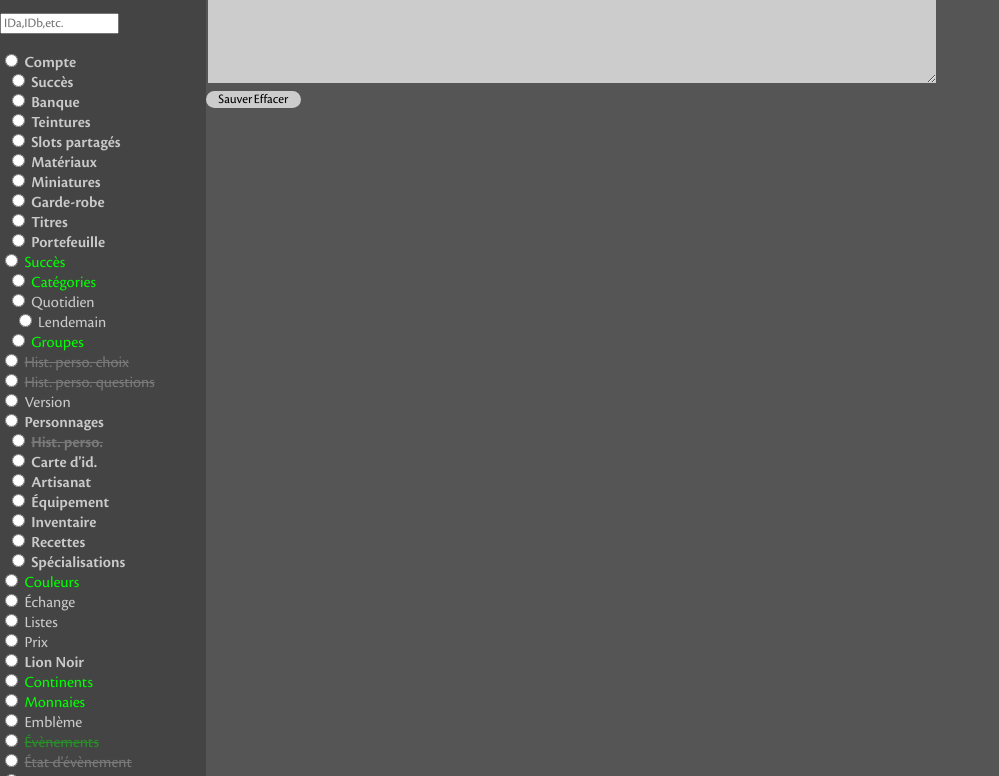
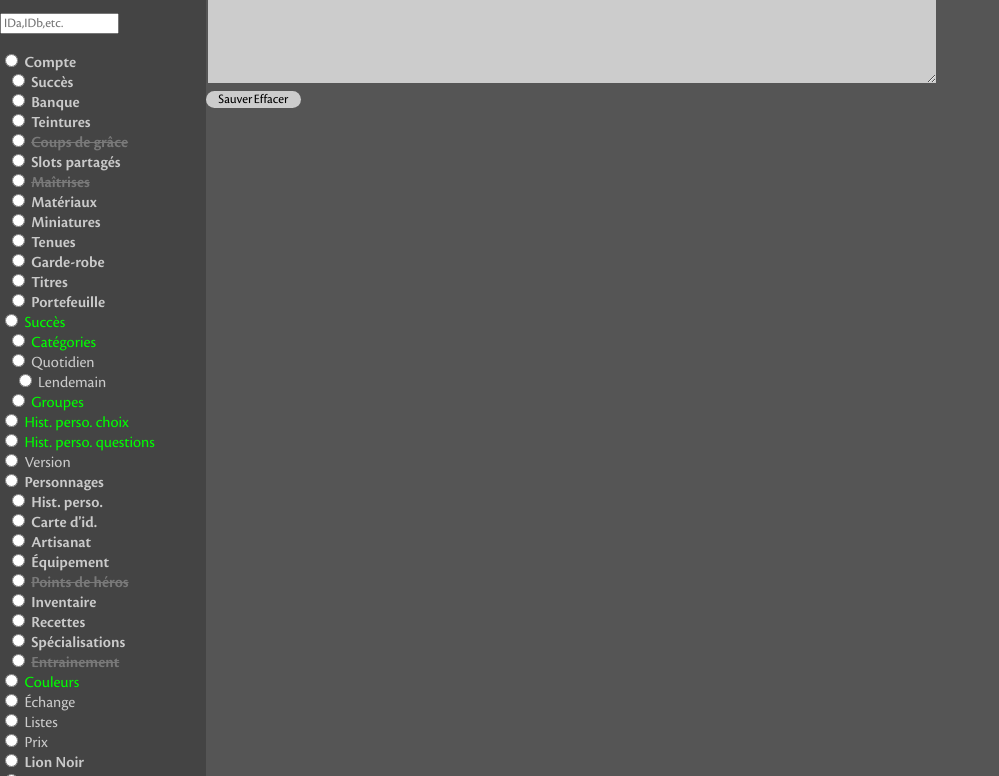
Before and after one commit to Stis/GW2-API-Explorer, a plain HTML site: page index.html in a window 1280 px wide. Shown: the part 24-800 px from the top of the page, without its empty margins (0-999 px from the left). Drawn offline with Linux system fonts and the light colour scheme; a script that the page names is missing.

Commit message:
Endpoints update

```diff
--- a/index.html
+++ b/index.html
@@ -29,9 +29,12 @@
         <input type="radio" name="endpoint" value="account/achievements">           <label class="auth">Succès</label><br>
         <input type="radio" name="endpoint" value="account/bank">                   <label class="auth">Banque</label><br>
         <input type="radio" name="endpoint" value="account/dyes">                   <label class="auth">Teintures</label><br>
+        <input type="radio" name="endpoint" value="account/finishers">              <label class="auth disab">Coups de grâce</label><br>
         <input type="radio" name="endpoint" value="account/inventory">              <label class="auth">Slots partagés</label><br>
+        <input type="radio" name="endpoint" value="account/masteries">              <label class="auth disab">Maîtrises</label><br>
         <input type="radio" name="endpoint" value="account/materials">              <label class="auth">Matériaux</label><br>
         <input type="radio" name="endpoint" value="account/minis">                  <label class="auth">Miniatures</label><br>
+        <input type="radio" name="endpoint" value="account/outfits">                <label class="auth">Tenues</label><br>
         <input type="radio" name="endpoint" value="account/skins">                  <label class="auth">Garde-robe</label><br>
         <input type="radio" name="endpoint" value="account/titles">                 <label class="auth">Titres</label><br>
         <input type="radio" name="endpoint" value="account/wallet">                 <label class="auth">Portefeuille</label><br>
@@ -40,17 +43,19 @@
         <input type="radio" name="endpoint" value="achievements/daily">             <label>Quotidien</label><br>
           <input type="radio" name="endpoint" value="achievements/daily/tomorrow">  <label>Lendemain</label><br>
         <input type="radio" name="endpoint" value="achievements/groups">            <label class="locAw">Groupes</label><br>
-      <input type="radio" name="endpoint" value="backstory/answers">                <label class="disab">Hist. perso. choix</label><br>
-      <input type="radio" name="endpoint" value="backstory/questions">              <label class="disab">Hist. perso. questions</label><br>
+      <input type="radio" name="endpoint" value="backstory/answers">                <label class="locAw">Hist. perso. choix</label><br>
+      <input type="radio" name="endpoint" value="backstory/questions">              <label class="locAw">Hist. perso. questions</label><br>
       <input type="radio" name="endpoint" value="build">                            <label>Version</label><br>
       <input type="radio" name="endpoint" value="characters">                       <label class="auth">Personnages</label><br>
-        <input type="radio" name="endpoint" value="characters/:id/backstory">       <label class="auth disab">Hist. perso.</label><br>
+        <input type="radio" name="endpoint" value="characters/:id/backstory">       <label class="auth">Hist. perso.</label><br>
         <input type="radio" name="endpoint" value="characters/:id/core">            <label class="auth">Carte d'id.</label><br>
         <input type="radio" name="endpoint" value="characters/:id/crafting">        <label class="auth">Artisanat</label><br>
         <input type="radio" name="endpoint" value="characters/:id/equipment">       <label class="auth">Équipement</label><br>
+        <input type="radio" name="endpoint" value="characters/:id/heropoints">      <label class="auth disab">Points de héros</label><br>
         <input type="radio" name="endpoint" value="characters/:id/inventory">       <label class="auth">Inventaire</label><br>
         <input type="radio" name="endpoint" value="characters/:id/recipes">         <label class="auth">Recettes</label><br>
         <input type="radio" name="endpoint" value="characters/:id/specializations"> <label class="auth">Spécialisations</label><br>
+        <input type="radio" name="endpoint" value="characters/:id/training">        <label class="auth disab">Entrainement</label><br>
       <input type="radio" name="endpoint" value="colors">                           <label class="locAw">Couleurs</label><br>
       <input type="radio" name="endpoint" value="commerce/exchange">                <label>Échange</label><br>
       <input type="radio" name="endpoint" value="commerce/listings">                <label>Listes</label><br>
@@ -62,6 +67,7 @@
       <input type="radio" name="endpoint" value="events">                           <label class="locAw disab">Évènements</label><br>
       <input type="radio" name="endpoint" value="events-state">                     <label class="disab">État d'évènement</label><br>
       <input type="radio" name="endpoint" value="files">                            <label>Fichiers</label><br>
+      <input type="radio" name="endpoint" value="finishers">                        <label class="locAw">Coups de grâce</label><br>
       <input type="radio" name="endpoint" value="guild/:id">                        <label class="disab">Guilde</label><br>
         <input type="radio" name="endpoint" value="guild/:id/log">                  <label>Journal</label><br>
         <input type="radio" name="endpoint" value="guild/:id/members">              <label class="auth">Membres</label><br>
@@ -75,11 +81,12 @@
         <input type="radio" name="endpoint" value="guild/upgrades">                 <label class="locAw">Améliorations</label><br>
       <input type="radio" name="endpoint" value="items">                            <label class="locAw">Objets</label><br>
       <input type="radio" name="endpoint" value="itemstats">                        <label class="locAw">Stat. d'objets</label><br>
-      <input type="radio" name="endpoint" value="leaderboards">                     <label class="disab">Classements</label><br>
       <input type="radio" name="endpoint" value="legends">                          <label>Légendes</label><br>
       <input type="radio" name="endpoint" value="maps">                             <label class="locAw">Cartes</label><br>
+      <input type="radio" name="endpoint" value="masteries">                        <label class="locAw disab">Maitrises</label><br>
       <input type="radio" name="endpoint" value="materials">                        <label class="locAw">Matériaux</label><br>
       <input type="radio" name="endpoint" value="minis">                            <label class="locAw">Miniatures</label><br>
+      <input type="radio" name="endpoint" value="outfits">                          <label class="locAw disab">Tenues</label><br>
       <input type="radio" name="endpoint" value="pets">                             <label class="locAw">Familiers</label><br>
       <input type="radio" name="endpoint" value="professions">                      <label class="locAw">Professions</label><br>
       <input type="radio" name="endpoint" value="pvp">                              <label>JcJ</label><br>
@@ -94,8 +101,8 @@
       <input type="radio" name="endpoint" value="skills">                           <label class="locAw">Compétences</label><br>
       <input type="radio" name="endpoint" value="skins">                            <label class="locAw">Apparences</label><br>
       <input type="radio" name="endpoint" value="specializations">                  <label class="locAw">Spécialisations</label><br>
-      <input type="radio" name="endpoint" value="stories">                          <label class="disab">Histoires</label><br>
-        <input type="radio" name="endpoint" value="stories/seasons">                <label class="disab">Saisons</label><br>
+      <input type="radio" name="endpoint" value="stories">                          <label class="locAw">Histoires</label><br>
+        <input type="radio" name="endpoint" value="stories/seasons">                <label class="locAw">Saisons</label><br>
       <input type="radio" name="endpoint" value="titles">                           <label class="locAw">Titres</label><br>
       <input type="radio" name="endpoint" value="tokeninfo">                        <label class="auth">Info. clé</label><br>
       <input type="radio" name="endpoint" value="traits">                           <label class="locAw">Aptitudes</label><br>
```
